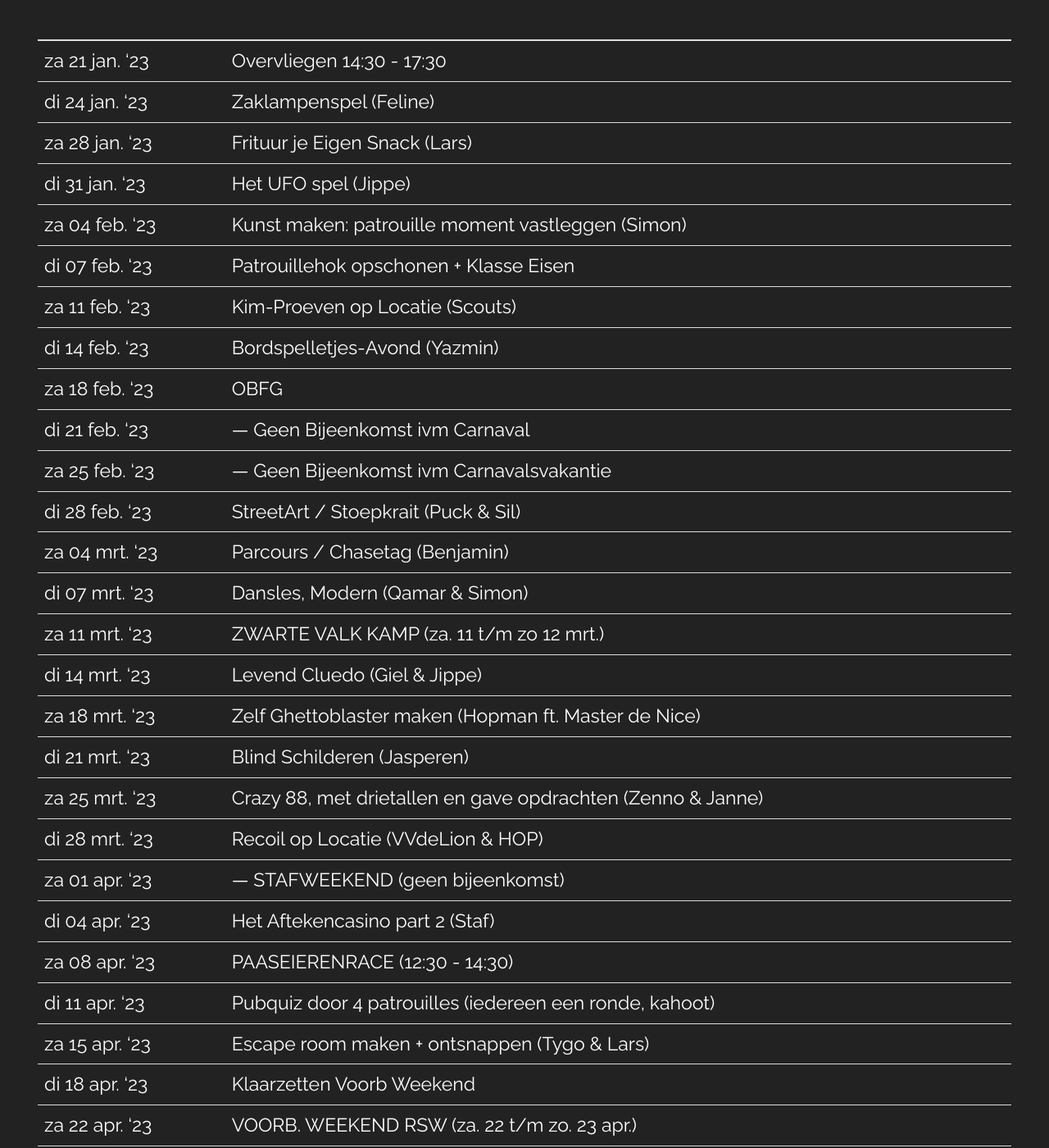
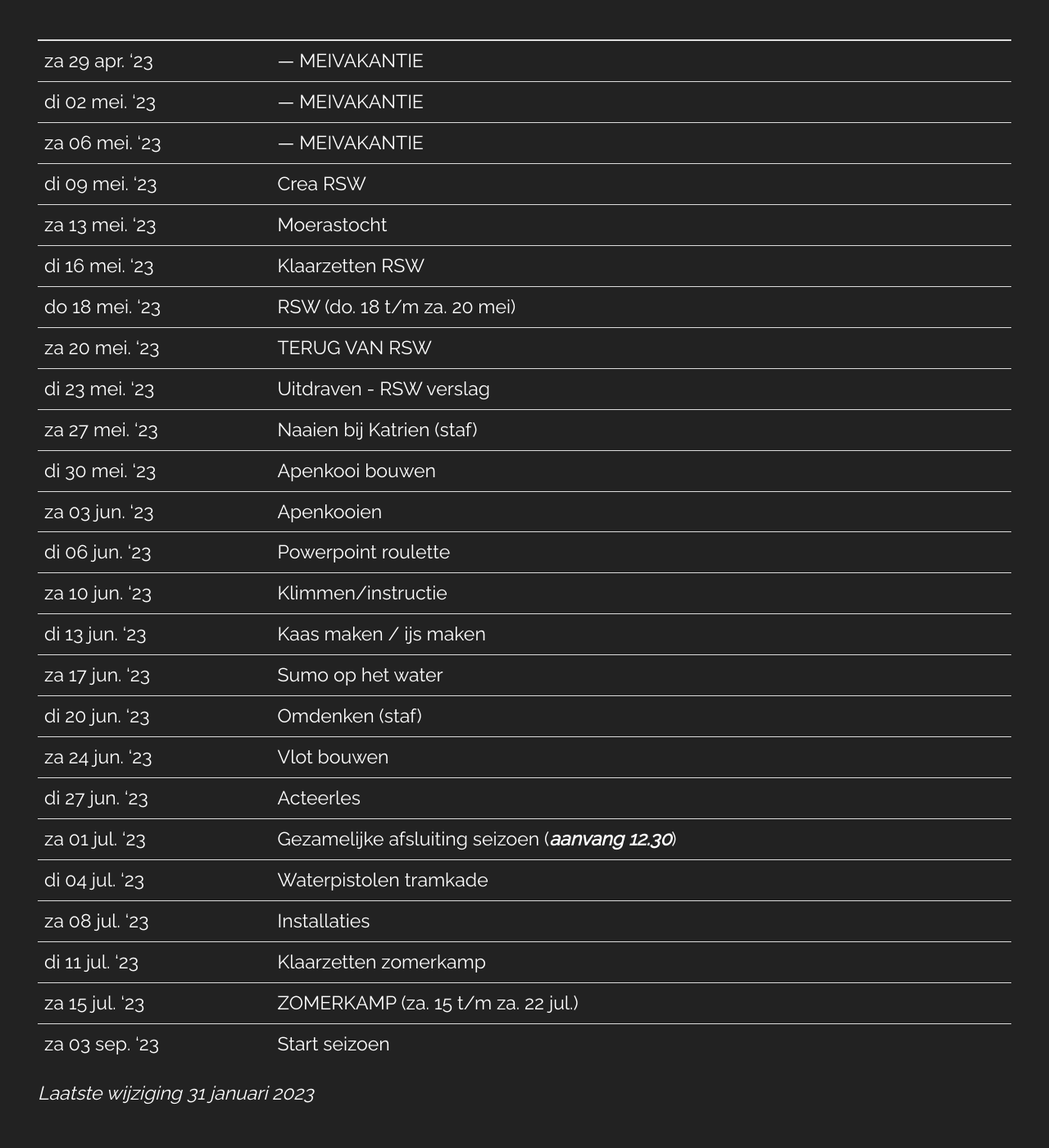
Before and after one commit to nognooitmeegemaakt/website, a Jekyll site: the page built from _agenda/scouts.md, in a window 1280 px wide and 1400 px high, scrolled down 374 px. Shown: the whole window at 82% size. Built offline with Jekyll 4.4.1, drawn with Linux system fonts in a browser that asks for light colours; some web fonts are replaced; some of the changed text lies outside the part shown.

Commit message:
Update 'Scouts' agenda

```diff
--- a/_agenda/scouts.md
+++ b/_agenda/scouts.md
@@ -8,37 +8,31 @@ footer: "_Laatste wijziging 31 januari 2023_"
 
 | | |
 |---|---|
-| za 21 jan. '23 | Overvliegen 14:30 - 17:30 |
-| di 24 jan. '23 | Zaklampenspel (Feline) |
-| za 28 jan. '23 | Frituur je Eigen Snack (Lars) |
-| di 31 jan. '23 | Het UFO spel (Jippe) |
-| za 04 feb. '23 | Kunst maken: patrouille moment vastleggen (Simon) |
-| di 07 feb. '23 | Patrouillehok opschonen + Klasse Eisen |
-| za 11 feb. '23 | Kim-Proeven op Locatie (Scouts) |
-| di 14 feb. '23 | Bordspelletjes-Avond (Yazmin) |
-| za 18 feb. '23 | OBFG |
-| di 21 feb. '23 | — Geen Bijeenkomst ivm Carnaval |
-| za 25 feb. '23 | — Geen Bijeenkomst ivm Carnavalsvakantie |
-| di 28 feb. '23 | StreetArt / Stoepkrait (Puck & Sil) |
-| za 04 mrt. '23 | Parcours / Chasetag (Benjamin) |
-| di 07 mrt. '23 | Dansles, Modern (Qamar & Simon) |
-| za 11 mrt. '23 | ZWARTE VALK KAMP (za. 11 t/m zo 12 mrt.) |
-| di 14 mrt. '23 | Levend Cluedo (Giel & Jippe) |
-| za 18 mrt. '23 | Zelf Ghettoblaster maken (Hopman ft. Master de Nice) |
-| di 21 mrt. '23 | Blind Schilderen (Jasperen) |
-| za 25 mrt. '23 | Crazy 88, met drietallen en gave opdrachten (Zenno & Janne) |
-| di 28 mrt. '23 | Recoil op Locatie (VVdeLion & HOP) |
-| za 01 apr. '23 | — STAFWEEKEND (geen bijeenkomst) |
-| di 04 apr. '23 | Het Aftekencasino part 2 (Staf) |
-| za 08 apr. '23 | PAASEIERENRACE (12:30 - 14:30) |
-| di 11 apr. '23 | Pubquiz door 4 patrouilles (iedereen een ronde, kahoot) |
-| za 15 apr. '23 | Escape room maken + ontsnappen (Tygo & Lars) |
-| di 18 apr. '23 | Klaarzetten Voorb Weekend |
-| za 22 apr. '23 | VOORB. WEEKEND RSW (za. 22 t/m zo. 23 apr.) |
-| di 25 apr. '23 | Weerwolven XL (Interactief/met hindernissen) |
 | za 29 apr. '23 | — MEIVAKANTIE |
 | di 02 mei. '23 | — MEIVAKANTIE |
 | za 06 mei. '23 | — MEIVAKANTIE |
+| di 09 mei. '23 | Crea RSW |
+| za 13 mei. '23 | Moerastocht |
+| di 16 mei. '23 | Klaarzetten RSW |
+| do 18 mei. '23 | RSW (do. 18 t/m za. 20 mei) |
+| za 20 mei. '23 | TERUG VAN RSW |
+| di 23 mei. '23 | Uitdraven - RSW verslag |
+| za 27 mei. '23 | Naaien bij Katrien (staf) |
+| di 30 mei. '23 | Apenkooi bouwen |
+| za 03 jun. '23 | Apenkooien |
+| di 06 jun. '23 | Powerpoint roulette |
+| za 10 jun. '23 | Klimmen/instructie |
+| di 13 jun. '23 | Kaas maken / ijs maken |
+| za 17 jun. '23 | Sumo op het water |
+| di 20 jun. '23 | Omdenken (staf) |
+| za 24 jun. '23 | Vlot bouwen |
+| di 27 jun. '23 | Acteerles |
+| za 01 jul. '23 | Gezamelijke afsluiting seizoen (***aanvang 12.30***) |
+| di 04 jul. '23 | Waterpistolen tramkade |
+| za 08 jul. '23 | Installaties |
+| di 11 jul. '23 | Klaarzetten zomerkamp |
+| za 15 jul. '23 | ZOMERKAMP (za. 15 t/m za. 22 jul.) |
+| za 03 sep. '23 | Start seizoen |
 {: .table :}
 
 {{ page.footer }}
```
